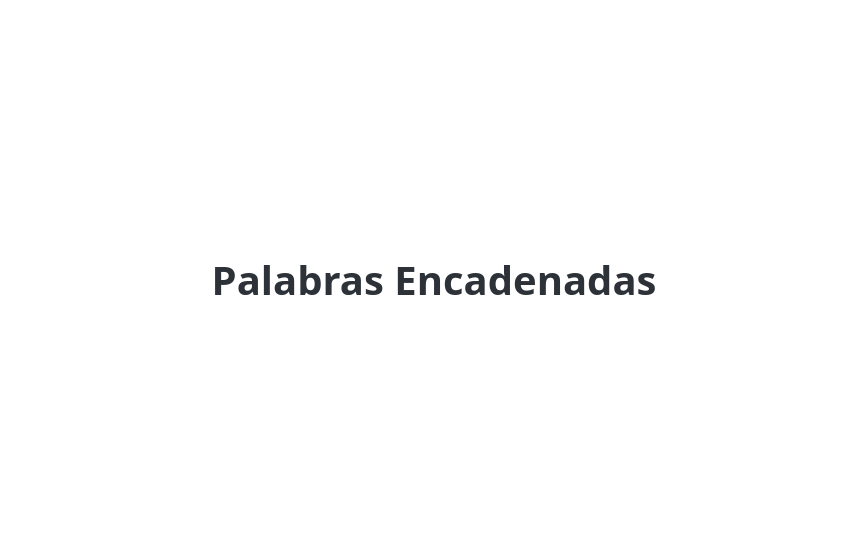
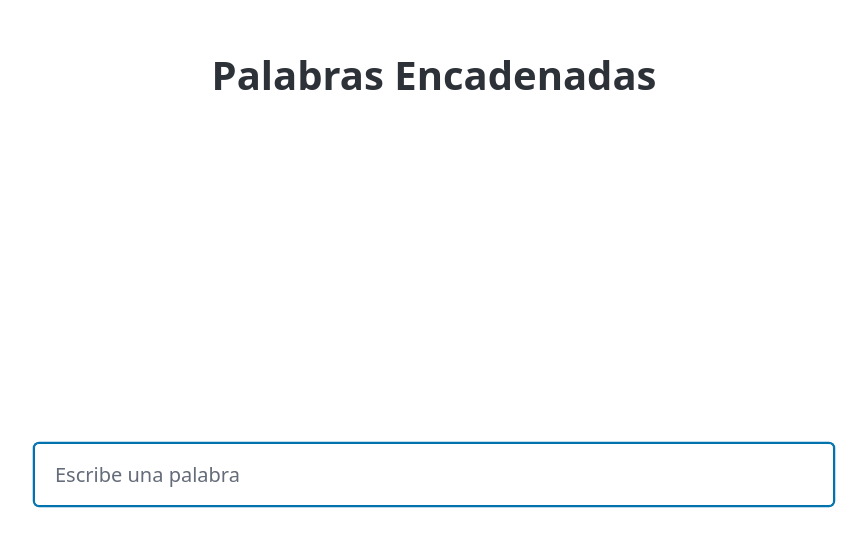
Before and after one commit to leotroche/unq-ui-leonardo-troche-trabajo-final, a React (Vite) app: page / in a window 1280 px wide. Shown: the part 111-658 px from the top of the page, without its empty margins (206-1073 px from the left). Built offline with nearby package versions, Linux system fonts and the light colour scheme.

Commit message:
initial game implementation with reducer and word validation

```diff
--- a/src/App.tsx
+++ b/src/App.tsx
@@ -1,7 +1,69 @@
+import { useReducer, useState } from 'react'
+
+import { gameReducer, initialState } from './reducers/gameReducer'
+import { followsChain, isWordUsed } from './utils/gameValidations'
+import { normalizeWord } from './utils/normalizeWord'
+
 export function App() {
+  const [game, dispatch] = useReducer(gameReducer, initialState)
+  const [value, setValue] = useState('')
+
+  const handleSubmit = async (evt: React.SubmitEvent<HTMLFormElement>) => {
+    evt.preventDefault()
+
+    const word = normalizeWord(value)
+
+    if (isWordUsed(word, game.words)) {
+      dispatch({ type: 'SET_ERROR', payload: 'USED' })
+      return
+    }
+
+    if (!followsChain(word, game.words)) {
+      dispatch({ type: 'SET_ERROR', payload: 'CHAIN' })
+      return
+    }
+
+    dispatch({ type: 'ADD_WORD', payload: word })
+    setValue('')
+  }
+
+  const handleChange = (evt: React.ChangeEvent<HTMLInputElement>) => {
+    setValue(evt.target.value)
+  }
+
   return (
     <main className="container">
       <h1>Palabras Encadenadas</h1>
+
+      <form onSubmit={handleSubmit} style={{ width: '100%', maxWidth: '800px' }}>
+        <input
+          name="word"
+          type="text"
+          placeholder="Escribe una palabra"
+          value={value}
+          onChange={handleChange}
+          autoFocus
+          autoCapitalize="none"
+          autoComplete="off"
+          autoCorrect="off"
+          spellCheck="false"
+          aria-describedby="word-helper"
+          aria-invalid={game.error ? 'true' : undefined}
+        />
+
+        {game.error && (
+          <small id="word-helper" style={{ minHeight: '1.5rem' }}>
+            {errorMessages[game.error]}
+          </small>
+        )}
+      </form>
     </main>
   )
 }
+
+const errorMessages = {
+  USED: 'Palabra repetida',
+  CHAIN: 'No encadena con la anterior',
+  NOT_FOUND: 'Palabra no encontrada',
+  NETWORK: 'Error de red. Intenta nuevamente.',
+} as const
```
